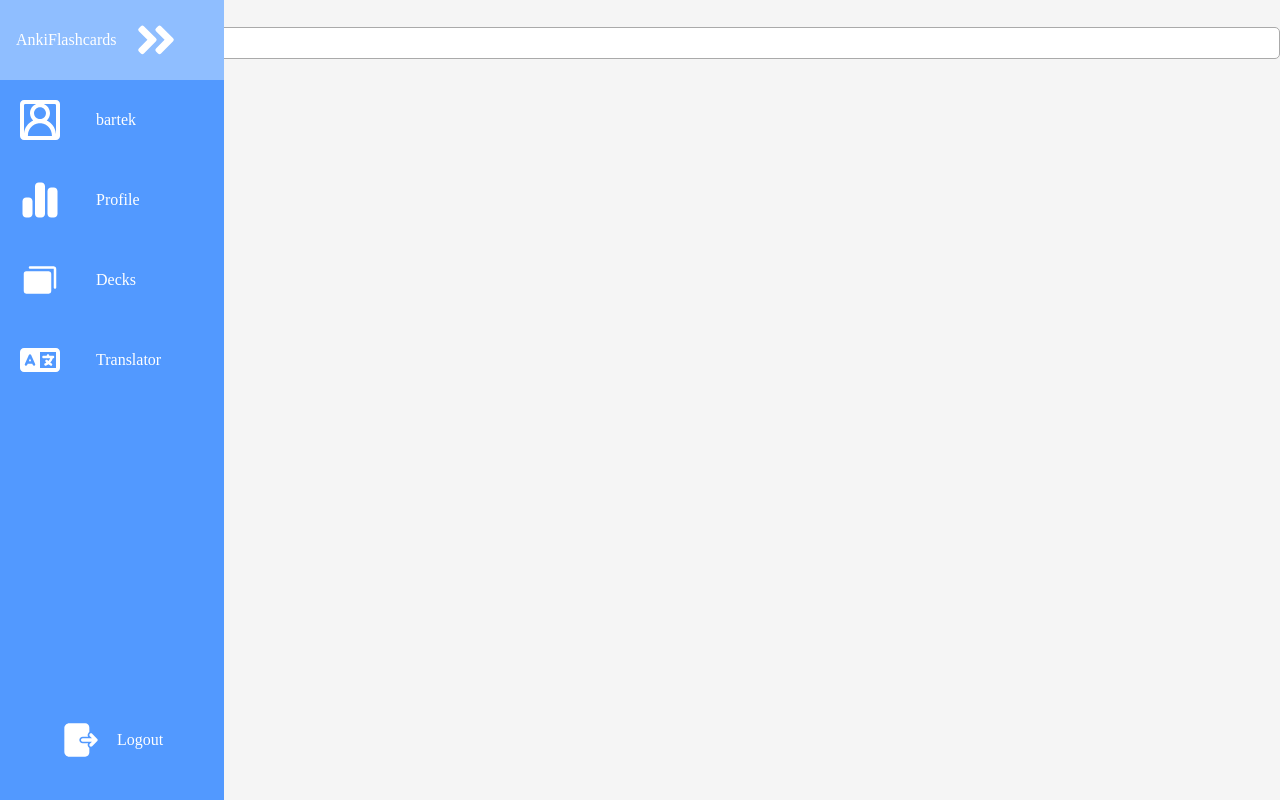
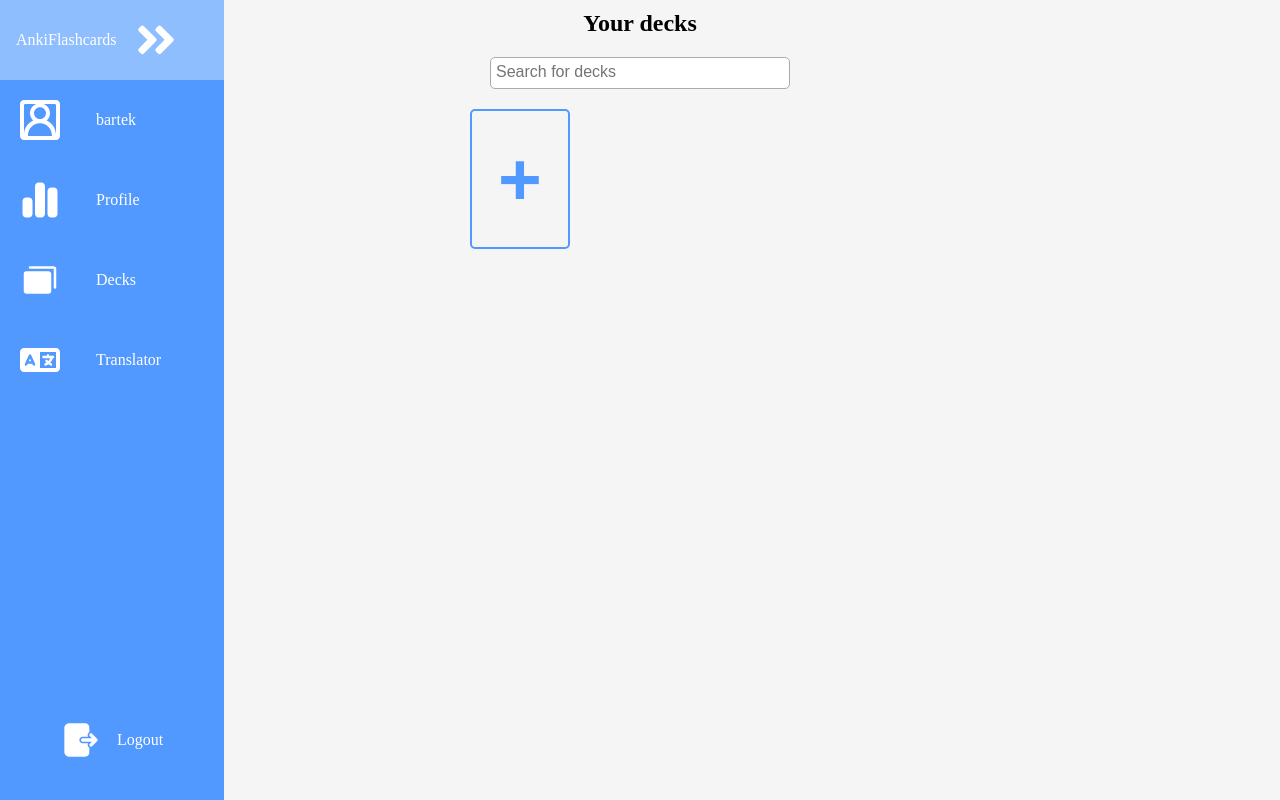
Before and after one commit to Ravdar/flashcards_translator, a Django app: a page that uses mainapp/templates/mainapp/user_profile.html in a window 1280 px wide. Run offline with Django 4.2, Linux system fonts and the light colour scheme; a user stored in the database is signed in; data comes from the database, SQL or seed files in the repository; both versions use the stored data as it was after the commit; some libraries are stand-ins or nearby versions; some web fonts are replaced.

Commit message:
User decks page for small screen done

```diff
--- a/mainapp/static/styles.css
+++ b/mainapp/static/styles.css
@@ -339,18 +339,37 @@ footer {
 
 /* Decks section */
 
+.user-profile-main {
+    gap: 20px;
+    margin-top: 10px;
+}
+
+.user-profile-main form {
+    min-width: 300px;
+}
+
 .decks-container {
     display: grid;
+    grid-template-columns: repeat(3, 1fr);
     gap: 20px;
 }
 
 .decks-container div {
     width: 100px;
     height: 140px;
-    border: 1px solid black;
+    border: 2px solid var(--MAIN-BLUE);
     border-radius: 5px;
+    background-color: var(--LIGHT-BLUE);
+}
+
+.decks-container div a {
     color: white;
-    background-color: gray;
+}
+
+.decks-container div button {
+    font-size: 75px;
+    color: var(--MAIN-BLUE);
+    font-weight: bold;
 }
 
 .decks-container div:first-child {
@@ -432,6 +451,10 @@ footer {
     overflow: visible !important;
     clip: auto !important;
     white-space: normal !important;
+}
+
+.select2-search__field {
+    max-width: 100%
 }
 
 .textareas {
--- a/mainapp/templates/mainapp/user_profile.html
+++ b/mainapp/templates/mainapp/user_profile.html
@@ -102,18 +102,19 @@
     </nav>
 
     {% block content %}
-    <main class="user-profile-main">
+    <main class="user-profile-main center">
         <h2>Your decks</h2>
         <form>
             {{ decks_searchbar.media.css }}
             {% csrf_token %}
             {{decks_searchbar.name}}</form>
         <div class="decks-container">
-            <div class="center"><button class="add-deck-button">+</button></div>
-            {% for deck in user.decks.all %}
-            <a href="{% url 'mainapp:review' %}?deck_name={{ deck.name }}">
-                <div class=" deck center">{{deck.name}}</div>
-            </a>
+            <div class="deck center"><button class="add-deck-button">+</button></div>
+            {% for deck in user.decks.all %}<div class=" deck center">
+                <a href="{% url 'mainapp:review' %}?deck_name={{ deck.name }}">
+                    {{deck.name}}
+                </a>
+            </div>
             {% endfor %}
 
         </div>
```
Also changed, not shown: db.sqlite3.
